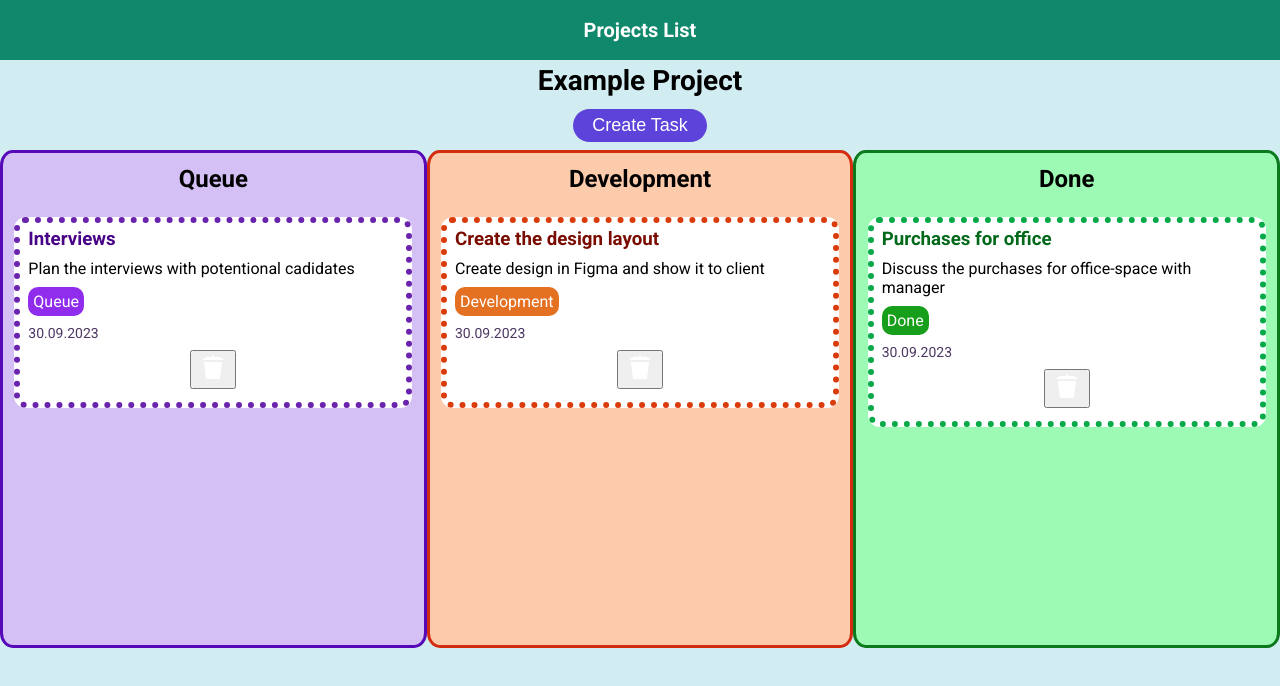
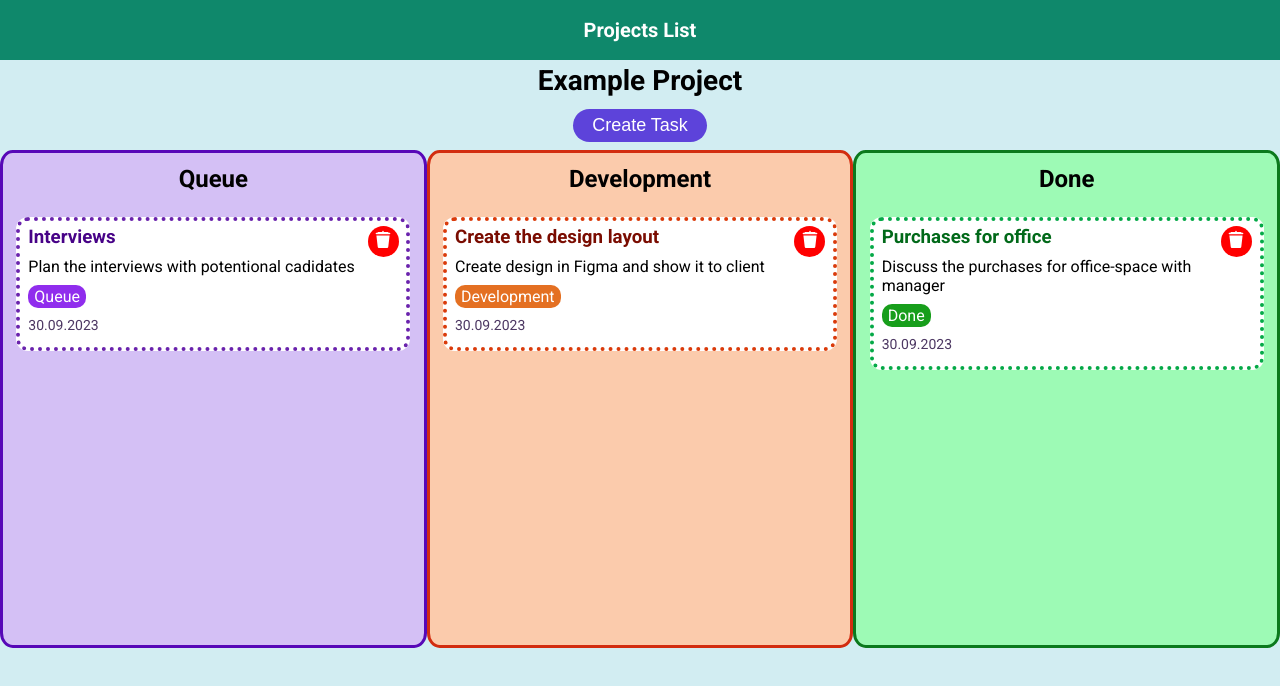
Before and after one commit to Ave-Mari/projects-board, a React (Vite) app: page /projects/142354 in a window 1280 px wide. Shown: the top 686 px of the page. Built offline with nearby package versions, Linux system fonts and the light colour scheme; a web font is replaced by a local one.

Commit message:
fix view of task item

```diff
--- a/src/components/TaskItem/TaskItem.scss
+++ b/src/components/TaskItem/TaskItem.scss
@@ -7,13 +7,14 @@
     flex-direction: column;
     align-items: start;
     margin-bottom: 12px;
+    position: relative;
 
     h3, p {
         margin: 0 0 9px 0;
     }
 
     .status {
-        padding: 5px;
+        padding: 2px 6px;
         border-radius: 10px;
         color: #fff;
     }
@@ -24,7 +25,7 @@
     }
 }
 .queue {
-    border: 6px dotted #6a23ad;
+    border: 4px dotted #6a23ad;
     h3 {
         color: #470287;
     }
@@ -34,7 +35,7 @@
 
 }
 .development {
-    border: 6px dotted #da3b0b;
+    border: 4px dotted #da3b0b;
     h3 {
         color: #7a0c01;
     }
@@ -44,7 +45,7 @@
 
 }
 .done {
-    border: 6px dotted #05a947;
+    border: 4px dotted #05a947;
     h3 {
         color: #016919;
     }
@@ -53,3 +54,25 @@
     }
 
 }
+.description {
+    width: 340px;
+}
+
+.delete-btn {
+    height: 31px;
+    width: 31px;
+    position: absolute;
+    right: 2%;
+    padding: 3px;
+    border-radius: 50%;
+    border: none;
+    background: red;
+    cursor: pointer;
+
+
+
+    img {
+        width: 22px;
+    }
+
+}
```
